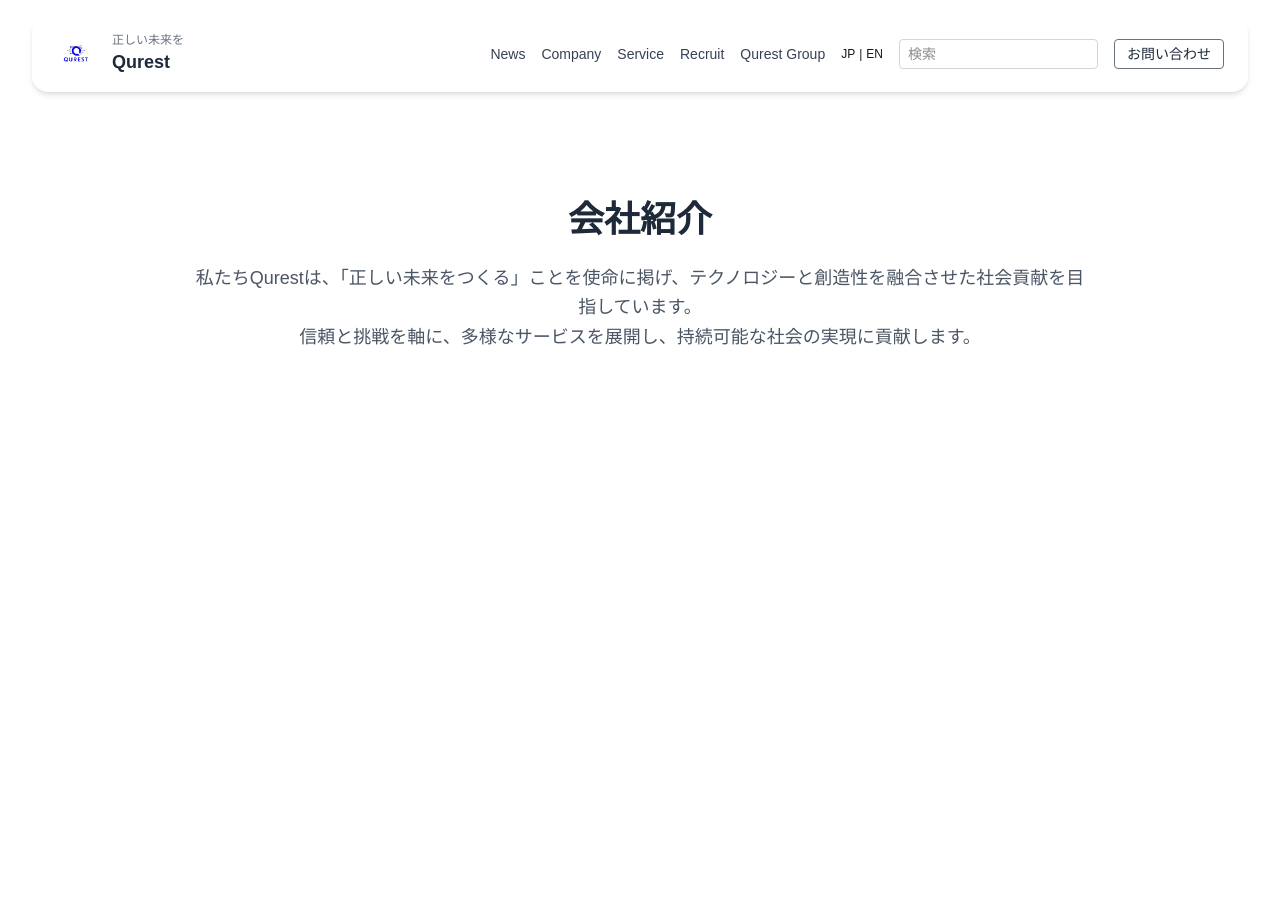
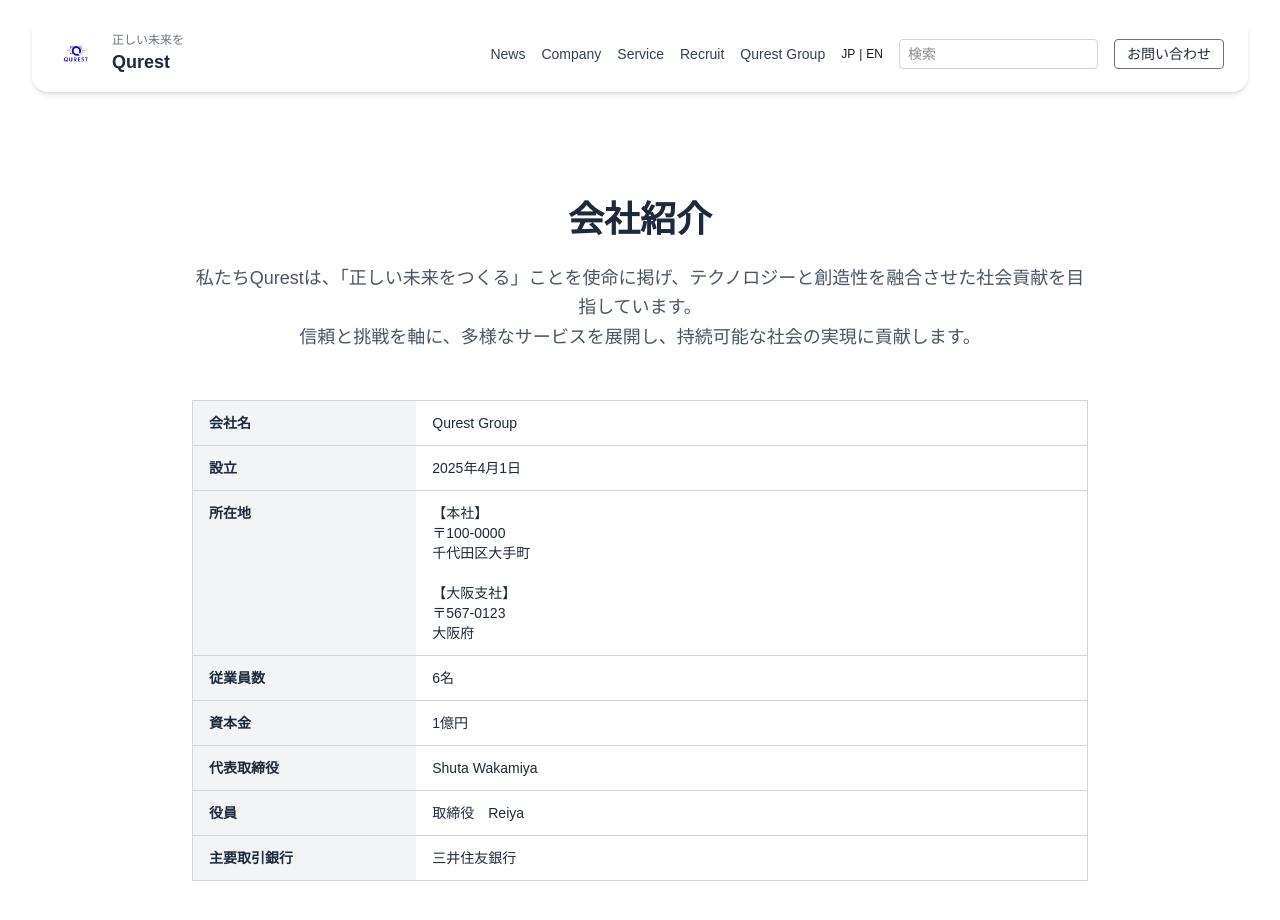
Before and after one commit to yota4071/qurest_HP, a Next.js app: page /about in a window 1280 px wide. Shown: the top 920 px of the page. Before the commit the page ends 800 px from the top, so only its background shows below. Built offline with nearby package versions, Linux system fonts and the light colour scheme.

Commit message:
会社情報変更

```diff
--- a/src/app/about/page.tsx
+++ b/src/app/about/page.tsx
@@ -1,15 +1,15 @@
-//会社の紹介と理念
 'use client';
 
 import { motion } from 'framer-motion';
 
 export default function CompanyIntroduction() {
   return (
-    <section
-    className="bg-white text-gray-800 py-20 px-6 sm:px-12">
-      <div className="max-w-4xl mx-auto text-center">
+    <section className="bg-white text-gray-800 py-20 px-6 sm:px-12">
+      <div className="max-w-4xl mx-auto">
+
+        {/* タイトル */}
         <motion.h2
-          className="text-3xl sm:text-4xl font-bold mb-6"
+          className="text-3xl sm:text-4xl font-bold mb-6 text-center"
           initial={{ opacity: 0, y: 40 }}
           whileInView={{ opacity: 1, y: 0 }}
           transition={{ duration: 0.6 }}
@@ -17,8 +17,9 @@ export default function CompanyIntroduction() {
           会社紹介
         </motion.h2>
 
+        {/* 理念紹介 */}
         <motion.p
-          className="text-base sm:text-lg leading-relaxed text-gray-600"
+          className="text-base sm:text-lg leading-relaxed text-gray-600 text-center mb-12"
           initial={{ opacity: 0 }}
           whileInView={{ opacity: 1 }}
           transition={{ delay: 0.3, duration: 0.8 }}
@@ -27,6 +28,58 @@ export default function CompanyIntroduction() {
           <br />
           信頼と挑戦を軸に、多様なサービスを展開し、持続可能な社会の実現に貢献します。
         </motion.p>
+
+        {/* 表形式の会社概要 */}
+        <motion.div
+          initial={{ opacity: 0 }}
+          whileInView={{ opacity: 1 }}
+          transition={{ delay: 0.5, duration: 0.8 }}
+        >
+          <table className="w-full table-auto border border-gray-300 text-left text-sm">
+            <tbody>
+              <tr className="border-t border-gray-300">
+                <th className="bg-gray-100 px-4 py-3 w-1/4">会社名</th>
+                <td className="px-4 py-3">Qurest Group</td>
+              </tr>
+              <tr className="border-t border-gray-300">
+                <th className="bg-gray-100 px-4 py-3">設立</th>
+                <td className="px-4 py-3">2025年4月1日</td>
+              </tr>
+              <tr className="border-t border-gray-300">
+                <th className="bg-gray-100 px-4 py-3 align-top">所在地</th>
+                <td className="px-4 py-3">
+                  【本社】<br />
+                  〒100-0000<br />
+                  千代田区大手町<br />
+                  <br />
+                  【大阪支社】<br />
+                  〒567-0123<br />
+                  大阪府
+                </td>
+              </tr>
+              <tr className="border-t border-gray-300">
+                <th className="bg-gray-100 px-4 py-3">従業員数</th>
+                <td className="px-4 py-3">6名</td>
+              </tr>
+              <tr className="border-t border-gray-300">
+                <th className="bg-gray-100 px-4 py-3">資本金</th>
+                <td className="px-4 py-3">1億円</td>
+              </tr>
+              <tr className="border-t border-gray-300">
+                <th className="bg-gray-100 px-4 py-3">代表取締役</th>
+                <td className="px-4 py-3">Shuta Wakamiya</td>
+              </tr>
+              <tr className="border-t border-gray-300">
+                <th className="bg-gray-100 px-4 py-3">役員</th>
+                <td className="px-4 py-3">取締役　Reiya</td>
+              </tr>
+              <tr className="border-t border-gray-300">
+                <th className="bg-gray-100 px-4 py-3">主要取引銀行</th>
+                <td className="px-4 py-3">三井住友銀行</td>
+              </tr>
+            </tbody>
+          </table>
+        </motion.div>
       </div>
     </section>
   );
```
